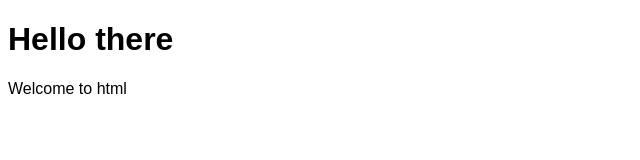
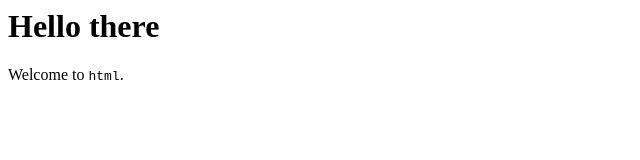
Before and after one commit to piperamirez/html-css-sandbox, a website: page www/index.html in a window 1280 px wide. Shown: the whole page, without its empty margins (0-640 px from the left). Drawn offline with Linux system fonts and the light colour scheme.

Commit message:
Simpler boilerplate code

```diff
--- a/www/index.html
+++ b/www/index.html
@@ -1,13 +1,11 @@
-<!DOCTYPE html>
-<html>
-  <head>
-    <meta charset="utf-8">
-    <title>Example</title>
-    <link rel="stylesheet" href="style.css">
-  </head>
-  <body>
-    <h1>Hello there</h1>
-    <p>Welcome to html</p>
-  </body>
-  <script src="//localhost:35729/livereload.js"></script>
-</html>
+<!-- This line allows the browser to automatically reload whenever you make
+changes to the code -->
+<script src="//localhost:35729/livereload.js"></script>
+
+<!-- Here we import the css stylesheet located in www/style.css. You can edit
+this file to change the page's appearance. -->
+<link rel="stylesheet" href="style.css">
+
+<!-- Add your html code below -->
+<h1>Hello there</h1>
+<p>Welcome to <code>html</code>.</p>
--- a/www/style.css
+++ b/www/style.css
@@ -1,3 +1 @@
-html {
-  font-family: "Arial"
-}
+/* Add your css code below */
```
